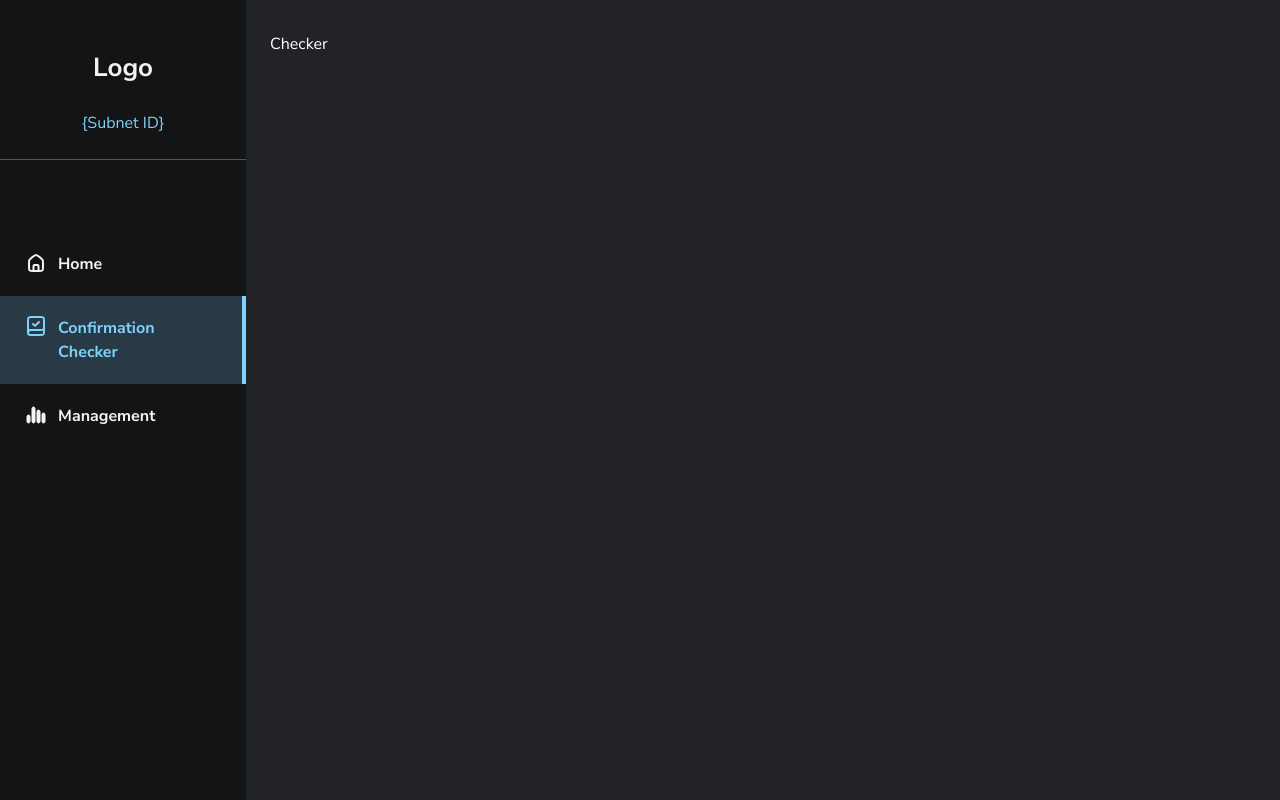
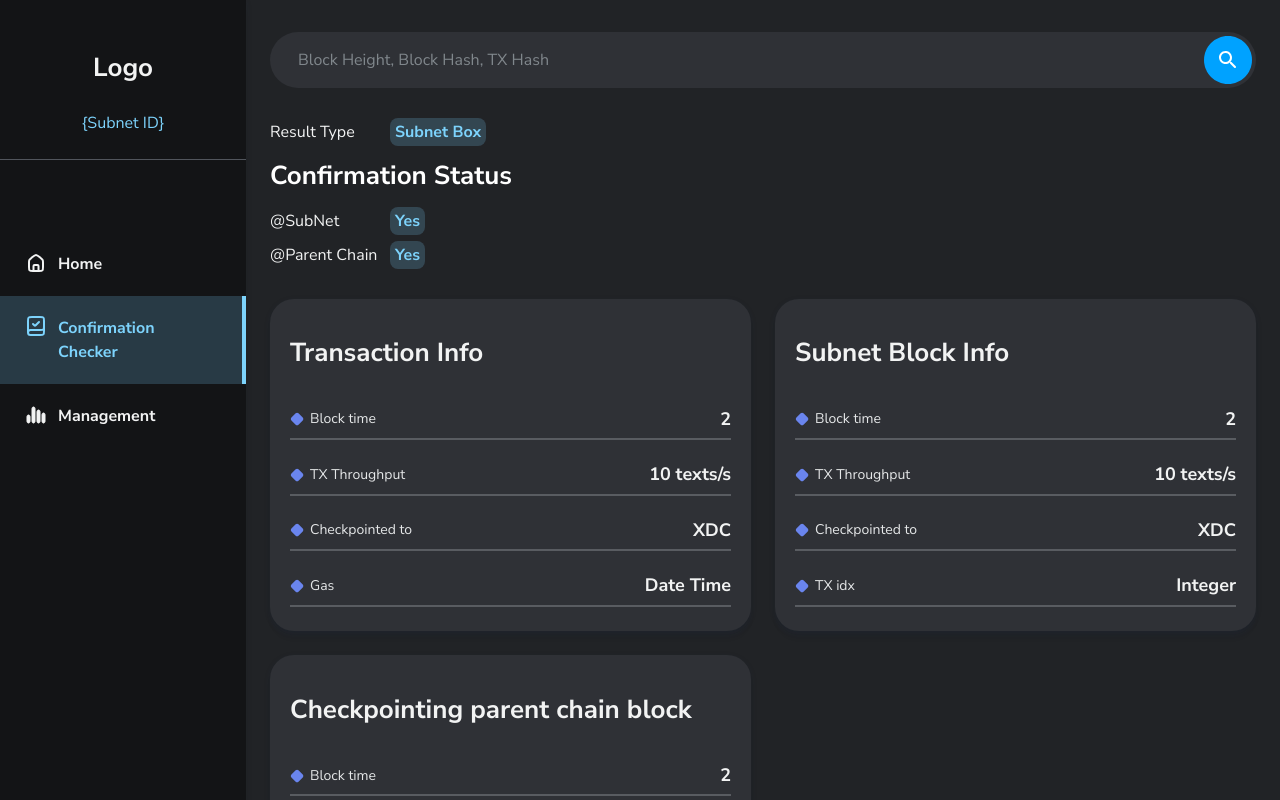
Before and after one commit to XinFinOrg/subnet-stats-service, a React (Vite) app in the folder frontend/: page /checker in a window 1280 px wide. Shown: the top 800 px of the page. Built offline with nearby package versions, Linux system fonts and the light colour scheme.

Commit message:
Checker page

```diff
--- a/frontend/package.json
+++ b/frontend/package.json
@@ -17,6 +17,7 @@
     "react-dom": "^18.2.0",
     "react-router-dom": "^6.14.0",
     "sass": "^1.63.6",
+    "tailwind-merge": "^1.13.2",
     "tailwindcss": "^3.3.2",
     "vite-tsconfig-paths": "^4.2.0"
   },
--- /dev/null
+++ b/frontend/src/components/confirmation-status/ConfirmationStatus.tsx
@@ -0,0 +1,31 @@
+import { twMerge } from 'tailwind-merge';
+
+interface ConfirmationStatusProps {
+  className?: string;
+}
+
+export default function ConfirmationStatus(props: ConfirmationStatusProps) {
+  return (
+    <div className={twMerge(props.className, '')}>
+      <ConfirmationStatusItem name='Result Type' value='Subnet Box' />
+      <h2 className='text-2xl py-4 font-extrabold leading-tight dark:text-white'>Confirmation Status</h2>
+      <ConfirmationStatusItem name='@SubNet' value='Yes' />
+      <ConfirmationStatusItem className='pt-2.5' name='@Parent Chain' value='Yes' />
+    </div>
+  );
+}
+
+interface ConfirmationStatusItemProps {
+  name: string;
+  value: string;
+  className?: string;
+}
+
+function ConfirmationStatusItem(props: ConfirmationStatusItemProps) {
+  return (
+    <div className={twMerge(props.className, '')}>
+      <span className='inline-block w-[120px]'>{props.name}</span>
+      <span className='text-primary dark:text-sky-300 font-semibold leading-tight bg-sky-300 bg-opacity-20 rounded-lg px-[5px] py-[3px]'>{props.value}</span>
+    </div>
+  )
+}
--- a/frontend/src/components/images/Svg.tsx
+++ b/frontend/src/components/images/Svg.tsx
@@ -1,9 +1,10 @@
 import Check from '@/assets/check.svg';
 import Cross from '@/assets/cross.svg';
+import Miner from '@/assets/miner.svg';
 import Penalty from '@/assets/penalty.svg';
+import Rhombus from '@/assets/rhombus.svg';
+import Search from '@/assets/search.svg';
 import Standby from '@/assets/standby.svg';
-import Miner from '@/assets/miner.svg';
-import Rhombus from '@/assets/rhombus.svg';
 
 interface GeneralSvgProps {
   colour: string;
@@ -92,9 +93,10 @@ type SvgSizes = 'sm';
 interface SvgProps {
   svgName: SvgNames;
   size?: SvgSizes;
+  sizeClass?: string;
 }
 
-export default function Svg({ svgName, size }: SvgProps) {
+export default function Svg({ svgName, size, sizeClass: userDefinedSizeClass }: SvgProps) {
   function getSizeClass(size?: SvgSizes) {
     switch (size) {
       case 'sm':
@@ -105,7 +107,7 @@ export default function Svg({ svgName, size }: SvgProps) {
     }
   }
 
-  const sizeClass = getSizeClass(size);
+  const sizeClass = userDefinedSizeClass ?? getSizeClass(size);
   let SvgComponent = '';
   let alt = '';
 
@@ -139,6 +141,11 @@ export default function Svg({ svgName, size }: SvgProps) {
       SvgComponent = Rhombus;
       alt = 'Rhombus';
       break;
+
+    case SvgNames.Search:
+      SvgComponent = Search;
+      alt = 'Search';
+      break;
   }
 
   return (
@@ -163,4 +170,5 @@ export enum SvgNames {
   Penalty = 'Penalty',
   Standby = 'Standby',
   Rhombus = 'Rhombus',
+  Search = 'Search',
 }
--- a/frontend/src/components/info-cards/InfoCards.tsx
+++ b/frontend/src/components/info-cards/InfoCards.tsx
@@ -4,18 +4,18 @@ import { useLoaderData } from 'react-router-dom';
 import { BlocksInfoItem } from '@/components/blocks-info/blocks-info-item/BlocksInfoItem';
 import BlocksInfo from '@/components/blocks-info/BlocksInfo';
 import Card from '@/components/card/Card';
-import InfoList, { InfoListHealth } from '@/components/info-list/InfoList';
+import InfoList from '@/components/info-list/InfoList';
+import { Info, InfoListHealth } from '@/types/info';
+import { LoaderData } from '@/types/loaderData';
 import { formatHash } from '@/utils/formatter';
-import { LoaderData } from '@/types/loaderData';
 
 export default function InfoCards() {
   const loaderData = useLoaderData() as LoaderData;
-  const { network, relayer, masterNodes, blocks } = loaderData;
 
   const [recentBlocks, setRecentBlocks] = useState<BlocksInfoItem[]>(getInitRecentBlocks());
 
   function getNetworkStatus(): InfoListHealth {
-    if (network.health.status === 'UP') {
+    if (loaderData.network.health.status === 'UP') {
       return 'Normal';
     }
 
@@ -23,7 +23,7 @@ export default function InfoCards() {
   }
 
   function getRelayerStatus(): InfoListHealth {
-    if (relayer.health.status === 'UP') {
+    if (loaderData.relayer.health.status === 'UP') {
       return 'Normal';
     }
 
@@ -31,48 +31,49 @@ export default function InfoCards() {
   }
 
   function getInitRecentBlocks(): BlocksInfoItem[] {
-    return blocks.blocks.sort((a, b) => b.number - a.number).map<BlocksInfoItem>(block => ({
+    return loaderData.blocks.blocks.sort((a, b) => b.number - a.number).map<BlocksInfoItem>(block => ({
       type: 'recent-block',
       ...block
     }));
   }
 
-  const mappedInfo = {
+  const mappedInfo: Info = {
     // `recentBlocks` is handled by a state since it would get updated when load more page
     network: {
       health: getNetworkStatus(),
       data: [
-        { name: 'Block Time', value: `${network.subnet.block.averageBlockTime}s` },
-        { name: 'TX Throughput', value: `${Math.round(network.subnet.block.txThroughput * 100) / 100} txs/s` },
-        { name: 'Checkpointed to', value: network.parentChain.name },
+        { name: 'Block Time', value: `${loaderData.network.subnet.block.averageBlockTime}s` },
+        { name: 'TX Throughput', value: `${Math.round(loaderData.network.subnet.block.txThroughput * 100) / 100} txs/s` },
+        { name: 'Checkpointed to', value: loaderData.network.parentChain.name },
       ]
     },
     relayer: {
       health: getRelayerStatus(),
       data: [
-        { name: 'Smart Contract', value: formatHash(relayer.account.walletAddress) },
-        { name: 'Backlog', value: `${relayer.backlog} Subnet Headers` },
+        { name: 'Smart Contract', value: formatHash(loaderData.relayer.account.walletAddress) },
+        { name: 'Backlog', value: `${loaderData.relayer.backlog} Subnet Headers` },
         // { name: 'Ave. tx fee', value: '0.001XDC/hour' },
         { name: 'Ave. tx fee', value: 'api TODO' },
-        { name: 'Remaining Balance', value: relayer.account.balance },
+        { name: 'Remaining Balance', value: loaderData.relayer.account.balance },
       ]
     },
     masterNodes: {
       health: 'Normal' as InfoListHealth,
       data: [
-        { name: 'Current committee size', value: masterNodes.summary.activeNodes },
+        { name: 'Current committee size', value: loaderData.masterNodes.summary.activeNodes },
         // { name: 'Activity', value: '0xdFrsdf...Dsa31ld7' },
         { name: 'Activity', value: 'TODO: fisher/liam' },
-        { name: 'Number of candidate nodes', value: masterNodes.summary.inActiveNodes },
+        { name: 'Number of candidate nodes', value: loaderData.masterNodes.summary.inActiveNodes },
       ],
-      blocks: masterNodes.nodes.map((v: any, i: number) => ({
-        ...v,
-        type: 'master-node',
-        account: formatHash(v.address),
-        number: i + 1
-      }))
     },
   };
+
+  const masterNodes = loaderData.masterNodes.nodes.map((v: any, i: number) => ({
+    ...v,
+    type: 'master-node',
+    account: formatHash(v.address),
+    number: i + 1
+  }))
 
   const fetchMoreRecentBlocks = () => {
     if (!recentBlocks) {
@@ -106,7 +107,7 @@ export default function InfoCards() {
         </Card>
         <Card>
           <InfoList
-            title='Master Nodes'
+            title='Master Nodes Info'
             status={mappedInfo.masterNodes.health}
             info={mappedInfo.masterNodes.data}
           />
@@ -118,7 +119,7 @@ export default function InfoCards() {
           <BlocksInfo title='Recent Blocks' data={recentBlocks} fetchMoreData={fetchMoreRecentBlocks} enableInfinite />
         </Card>
         <Card className='max-w-[565px]'>
-          <BlocksInfo title='Master Nodes' data={mappedInfo.masterNodes.blocks} />
+          <BlocksInfo title='Master Nodes' data={masterNodes} />
         </Card>
       </div>
     </>
--- a/frontend/src/components/info-list/InfoList.tsx
+++ b/frontend/src/components/info-list/InfoList.tsx
@@ -1,21 +1,19 @@
-import Svg, { SvgNames } from "@/components/images/Svg";
-import Title from "@/components/title/Title";
-
-export type InfoListHealth = 'Normal' | 'Abnormal';
+import Svg, { SvgNames } from '@/components/images/Svg';
+import Title from '@/components/title/Title';
+import { InfoListHealth } from '@/types/info';
 
 interface InfoListProps {
   title: string;
-  status: InfoListHealth;
   info: InfoItemBaseProps[];
+  status?: InfoListHealth;
 }
 
 export default function InfoList({ title, status, info }: InfoListProps) {
   return (
     <>
       <div className="flex justify-between items-center pb-6">
-        <div>
         <Title title={title} />
-        </div>
+        {status && (
           <div className='inline-flex items-center'>
             <span>Status</span>
             <span
@@ -25,6 +23,7 @@ export default function InfoList({ title, status, info }: InfoListProps) {
               {status}
             </span>
           </div>
+        )}
       </div>
       {info.map((item, index) => {
         return <InfoItem key={index} {...item} isFirst={index === 0} />;
--- /dev/null
+++ b/frontend/src/components/search-bar/SearchBar.tsx
@@ -0,0 +1,29 @@
+import { useState } from 'react';
+
+import Svg, { SvgNames } from '@/components/images/Svg';
+
+export default function SearchBar() {
+  const [searchText, setSearchText] = useState('');
+
+  function search() {
+    console.log(`Searching with text: ${searchText}`);
+  }
+
+  return (
+    <div className="flex justify-between border-2 border-text-white-400 dark:border-none rounded-full pl-4 pr-2.5 py-2.5 dark:bg-bg-dark-800">
+      <input
+        type='text'
+        className={`pl-3 grow text-base leading-tight outline-none
+          text-text-dark-800 placeholder:text-text-dark-600
+          dark:text-text-white-400 dark:bg-bg-dark-800 dark:placeholder:text-text-dark-500`
+        }
+        value={searchText}
+        onChange={e => setSearchText(e.target.value)}
+        placeholder="Block Height, Block Hash, TX Hash"
+      />
+      <button className='-m-1.5' onClick={search}>
+        <Svg svgName={SvgNames.Search} sizeClass='w-[48px] h-[48px]' />
+      </button>
+    </div>
+  );
+}
--- a/frontend/src/components/title/Title.tsx
+++ b/frontend/src/components/title/Title.tsx
@@ -4,6 +4,8 @@ interface TitleProps {
 
 export default function Title({ title }: TitleProps) {
   return (
-    <div className='text-2xl font-bold leading-loose'>{title}</div>
+    <div className="h-[62px] flex items-center">
+      <div className='text-2xl font-bold leading-tight'>{title}</div>
+    </div>
   );
 }
--- a/frontend/src/pages/Checker.tsx
+++ b/frontend/src/pages/Checker.tsx
@@ -1,5 +1,83 @@
+import Card from '@/components/card/Card';
+import ConfirmationStatus from '@/components/confirmation-status/ConfirmationStatus';
+import InfoList from '@/components/info-list/InfoList';
+import SearchBar from '@/components/search-bar/SearchBar';
+import { Info } from '@/types/info';
+
 export default function Checker() {
+
+  const mappedInfo: Info = {
+    transaction: {
+      data: [{
+        name: 'Block time',
+        value: '2'
+      }, {
+        name: 'TX Throughput',
+        value: '10 texts/s'
+      }, {
+        name: 'Checkpointed to',
+        value: 'XDC'
+      }, {
+        name: 'Gas',
+        value: 'Date Time'
+      }]
+    },
+    subnetBlock: {
+      data: [{
+        name: 'Block time',
+        value: '2'
+      }, {
+        name: 'TX Throughput',
+        value: '10 texts/s'
+      }, {
+        name: 'Checkpointed to',
+        value: 'XDC'
+      }, {
+        name: 'TX idx',
+        value: 'Integer'
+      }]
+    },
+    parentChain: {
+      data: [{
+        name: 'Block time',
+        value: '2'
+      }, {
+        name: 'TX Throughput',
+        value: '10 texts/s'
+      }, {
+        name: 'Checkpointed to',
+        value: 'XDC'
+      }, {
+        name: 'TX idx',
+        value: 'Integer'
+      }]
+    },
+  };
+
   return (
-    <div className='text-white'>Checker</div>
+    <>
+      <SearchBar />
+      <ConfirmationStatus className='pt-8' />
+      <div className="pt-8 grid grid-cols-2 llg:grid-cols-3 gap-6">
+        <Card>
+          <InfoList
+            title='Transaction Info'
+            info={mappedInfo.transaction.data}
+          />
+        </Card>
+        <Card>
+          <InfoList
+            title='Subnet Block Info '
+            info={mappedInfo.subnetBlock.data}
+          />
+        </Card>
+        <Card>
+          <InfoList
+            title='Checkpointing parent chain block'
+            info={mappedInfo.parentChain.data}
+          />
+        </Card>
+      </div>
+    </>
   );
 }
```
Also changed, not shown: frontend/src/types/info.d.ts (added, +15 -0 lines), frontend/src/assets/search.svg (added), 1 other file (tests, documents, lock files or other folders). Lines whose indentation alone changed are shown as unchanged.
